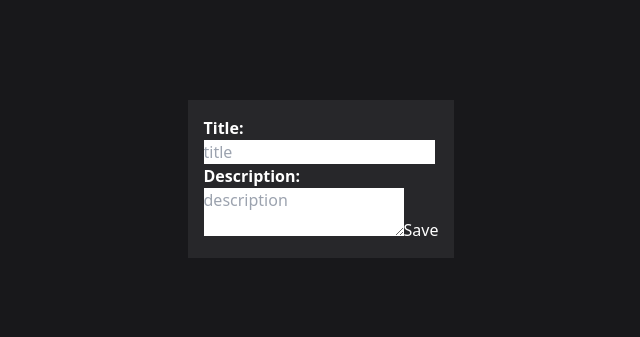
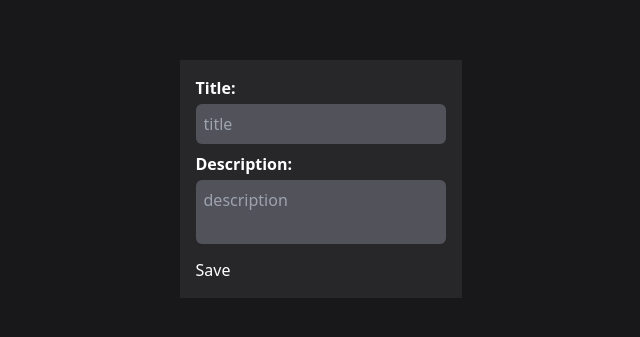
Before and after one commit to dgutierrez21/redux-rtk-crud-app, a React (Vite) app: page /create-task in a window 1280 px wide. Shown: the part 221-558 px from the top of the page, without its empty margins (319-959 px from the left). Built offline with nearby package versions, Linux system fonts and the light colour scheme.

Commit message:
add styles to input and textarea

```diff
--- a/src/components/TaskForm.tsx
+++ b/src/components/TaskForm.tsx
@@ -58,6 +58,7 @@ const TaskForm = () => {
         placeholder="title"
         onChange={handleChange}
         value={task.title}
+        className="mb-2 mt-1 w-full rounded-md bg-zinc-600 p-2"
       />
 
       <label htmlFor="description" className="text-md block font-bold">
@@ -69,6 +70,8 @@ const TaskForm = () => {
         placeholder="description"
         onChange={handleChange}
         value={task.description}
+        className="mb-2 mt-1 w-full rounded-md bg-zinc-600 p-2"
+        style={{ resize: "none" }}
       ></textarea>
 
       <button type="submit">Save</button>
```
